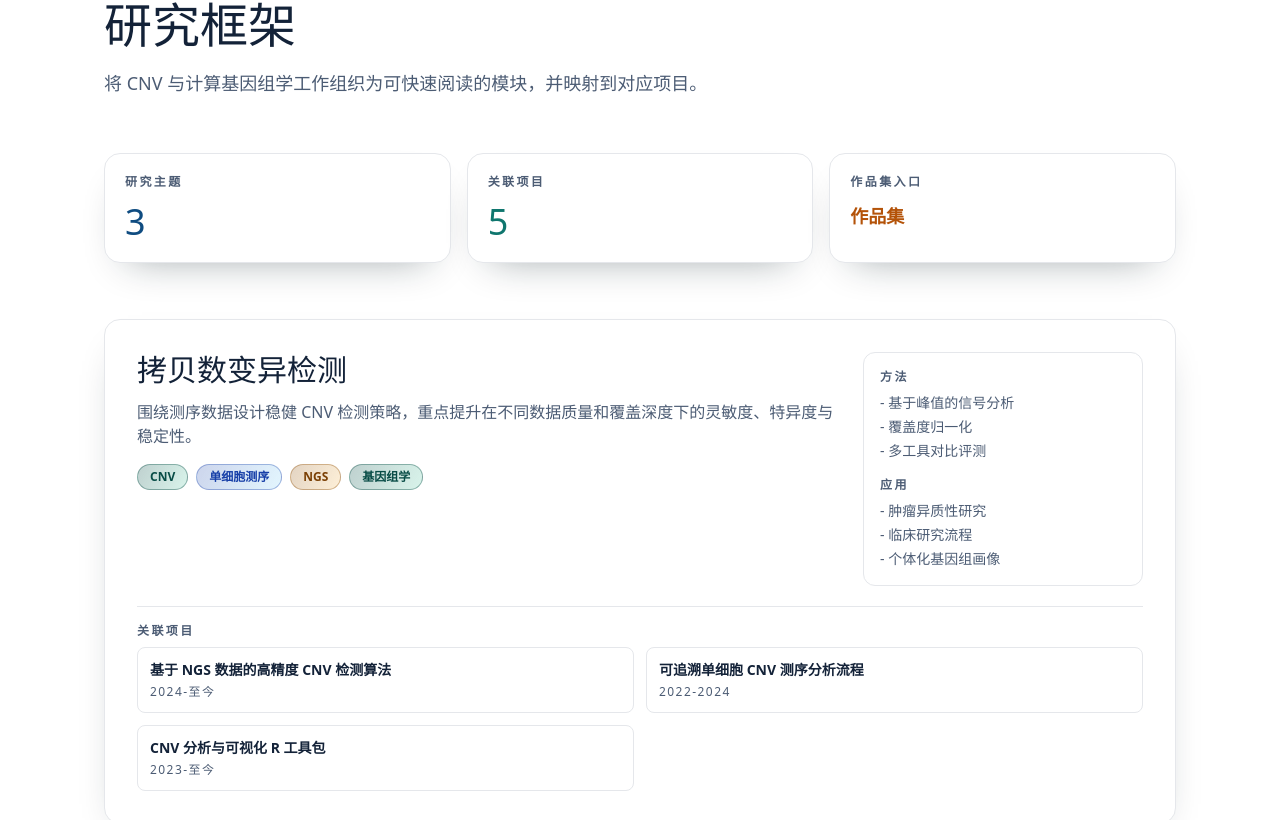
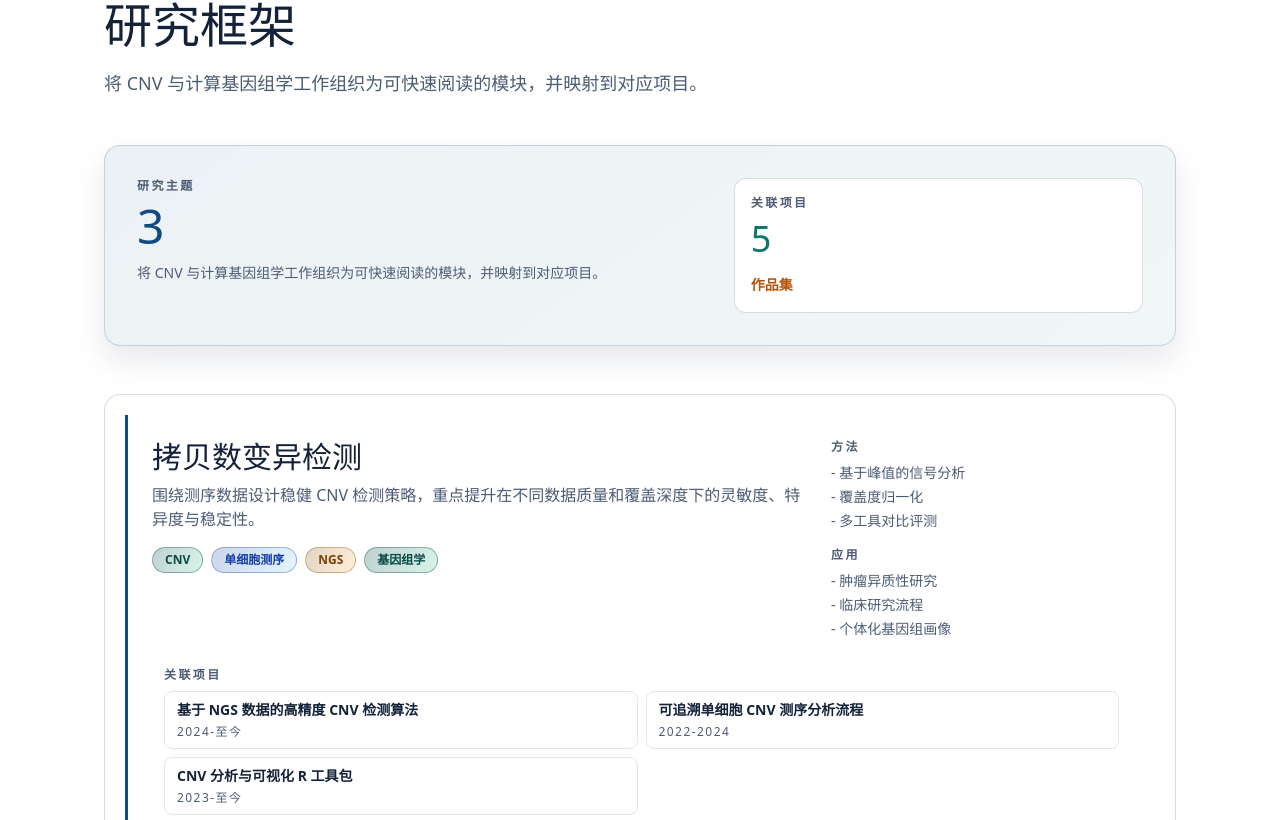
Before and after one commit to Xchangggo/xchangggo.github.io, a Next.js app: page /research in a window 1280 px wide. Shown: the part 240-1060 px from the top of the page. Built offline with nearby package versions, Linux system fonts and the light colour scheme; no server answers.

Commit message:
update website

```diff
--- a/src/app/globals.css
+++ b/src/app/globals.css
@@ -146,6 +146,25 @@ h3:hover .heading-anchor {
   color: #7a3f04;
 }
 
+.focus-panel {
+  border: 1px solid rgba(15, 76, 129, 0.2);
+  background: linear-gradient(145deg, rgba(15, 76, 129, 0.08), rgba(15, 118, 110, 0.06));
+  box-shadow: 0 14px 30px rgba(19, 34, 56, 0.1);
+}
+
+.soft-panel {
+  border: 1px solid var(--color-line);
+  background: #fff;
+}
+
+.list-divider > * + * {
+  border-top: 1px solid rgba(19, 34, 56, 0.12);
+}
+
+.left-accent {
+  border-left: 3px solid var(--color-accent);
+}
+
 @media (prefers-reduced-motion: reduce) {
   *,
   *::before,
--- a/src/app/research/page.tsx
+++ b/src/app/research/page.tsx
@@ -10,7 +10,7 @@ export default function ResearchPage() {
   const projectsById = new Map(projects.map((project) => [project.id, project]));
 
   return (
-    <Container className="space-y-12 py-10 md:space-y-14 md:py-16">
+    <Container className="space-y-10 py-10 md:space-y-12 md:py-16">
       <PageIntro
         eyebrow="Research"
         title="Research Framework"
@@ -20,39 +20,40 @@ export default function ResearchPage() {
         descriptionKey="research.framework_desc"
       />
 
-      <section className="grid gap-4 md:grid-cols-3">
-        <article className="rounded-2xl border border-line/70 bg-paper p-5 shadow-card">
+      <section className="focus-panel rounded-2xl p-6 md:p-8">
+        <div className="grid gap-6 md:grid-cols-[1.4fr_1fr]">
+          <div>
             <p data-i18n="research.metric_themes" className="text-xs font-semibold uppercase tracking-[0.2em] text-muted">
               Themes
             </p>
-          <p className="mt-3 font-display text-4xl text-accent">{researchThemes.length}</p>
-        </article>
-        <article className="rounded-2xl border border-line/70 bg-paper p-5 shadow-card">
+            <p className="mt-2 font-display text-5xl text-accent">{researchThemes.length}</p>
+            <p data-i18n="research.framework_desc" className="mt-3 max-w-xl text-sm leading-relaxed text-muted">
+              Focused themes in CNV and computational genomics, organized as concise modules for fast reading and clear project mapping.
+            </p>
+          </div>
+          <div className="soft-panel rounded-xl p-4">
             <p data-i18n="research.metric_projects" className="text-xs font-semibold uppercase tracking-[0.2em] text-muted">
               Linked projects
             </p>
-          <p className="mt-3 font-display text-4xl text-[color:var(--color-accent-2)]">{projects.length}</p>
-        </article>
-        <article className="rounded-2xl border border-line/70 bg-paper p-5 shadow-card">
-          <p data-i18n="research.metric_route" className="text-xs font-semibold uppercase tracking-[0.2em] text-muted">
-            Portfolio route
-          </p>
-          <Link href="/portfolio" data-i18n="nav.portfolio" className="mt-3 inline-flex text-lg font-semibold text-[color:var(--color-accent-3)] underline-offset-4 hover:underline">
+            <p className="mt-2 font-display text-4xl text-[color:var(--color-accent-2)]">{projects.length}</p>
+            <Link href="/portfolio" data-i18n="nav.portfolio" className="mt-4 inline-flex text-sm font-semibold text-[color:var(--color-accent-3)] underline-offset-4 hover:underline">
               Portfolio
             </Link>
-        </article>
+          </div>
+        </div>
       </section>
 
-      <section className="space-y-5">
+      <section className="soft-panel rounded-2xl p-3 md:p-5">
+        <div className="list-divider">
           {researchThemes.map((theme, idx) => (
             <Reveal key={theme.id} delay={idx * 0.04}>
-            <article id={theme.id} className="rounded-2xl border border-line/70 bg-paper p-6 shadow-card md:p-8">
-              <div className="grid gap-5 md:grid-cols-[minmax(0,1fr)_280px]">
+              <article id={theme.id} className="left-accent space-y-4 px-4 py-6 md:px-6">
+                <div className="grid gap-5 md:grid-cols-[minmax(0,1fr)_300px]">
                   <div>
                     <h2 data-i18n={`content.research.${theme.id}.title`} className="font-display text-3xl text-ink">
                       {theme.title}
                     </h2>
-                  <p data-i18n={`content.research.${theme.id}.summary`} className="mt-3 text-sm leading-relaxed text-muted md:text-base">
+                    <p data-i18n={`content.research.${theme.id}.summary`} className="mt-2 text-sm leading-relaxed text-muted md:text-base">
                       {theme.summary}
                     </p>
                     <div className="mt-4 flex flex-wrap gap-2">
@@ -68,7 +69,8 @@ export default function ResearchPage() {
                     </div>
                   </div>
 
-                <div className="rounded-xl border border-line/70 bg-paper/90 p-4">
+                  <div className="space-y-4">
+                    <div>
                       <h3 data-i18n="research.methods" className="text-xs font-semibold uppercase tracking-[0.2em] text-muted">
                         Methods
                       </h3>
@@ -79,7 +81,9 @@ export default function ResearchPage() {
                           </li>
                         ))}
                       </ul>
-                  <h3 data-i18n="research.applications" className="mt-4 text-xs font-semibold uppercase tracking-[0.2em] text-muted">
+                    </div>
+                    <div>
+                      <h3 data-i18n="research.applications" className="text-xs font-semibold uppercase tracking-[0.2em] text-muted">
                         Applications
                       </h3>
                       <ul className="mt-2 space-y-1 text-sm text-muted">
@@ -91,13 +95,14 @@ export default function ResearchPage() {
                       </ul>
                     </div>
                   </div>
+                </div>
 
                 {theme.relatedProjectIds?.length ? (
-                <div className="mt-5 border-t border-line/70 pt-4">
+                  <div className="rounded-xl bg-accentSoft/40 p-3">
                     <h3 data-i18n="research.related_projects" className="text-xs font-semibold uppercase tracking-[0.2em] text-muted">
                       Related projects
                     </h3>
-                  <div className="mt-2 grid gap-3 md:grid-cols-2">
+                    <div className="mt-2 grid gap-2 md:grid-cols-2">
                       {theme.relatedProjectIds
                         .flatMap((projectId) => {
                           const project = projectsById.get(projectId);
@@ -107,7 +112,7 @@ export default function ResearchPage() {
                           <Link
                             key={project.id}
                             href={`/portfolio#project-${project.id}`}
-                          className="rounded-lg border border-line/70 bg-paper/90 p-3 transition-colors hover:border-accent/45"
+                            className="rounded-lg border border-line/70 bg-white px-3 py-2 transition-colors hover:border-accent/45"
                           >
                             <p data-i18n={`content.projects.${project.id}.title`} className="text-sm font-semibold text-ink">
                               {project.title}
@@ -123,6 +128,7 @@ export default function ResearchPage() {
               </article>
             </Reveal>
           ))}
+        </div>
       </section>
     </Container>
   );
```
Also changed, not shown: src/app/portfolio/page.tsx (+18 -18 lines). Lines whose indentation alone changed are shown as unchanged.
